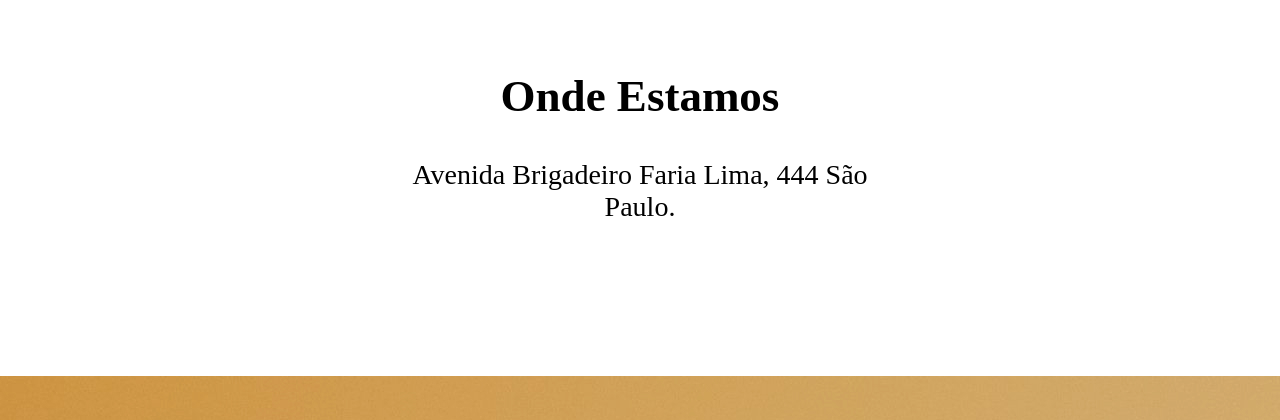
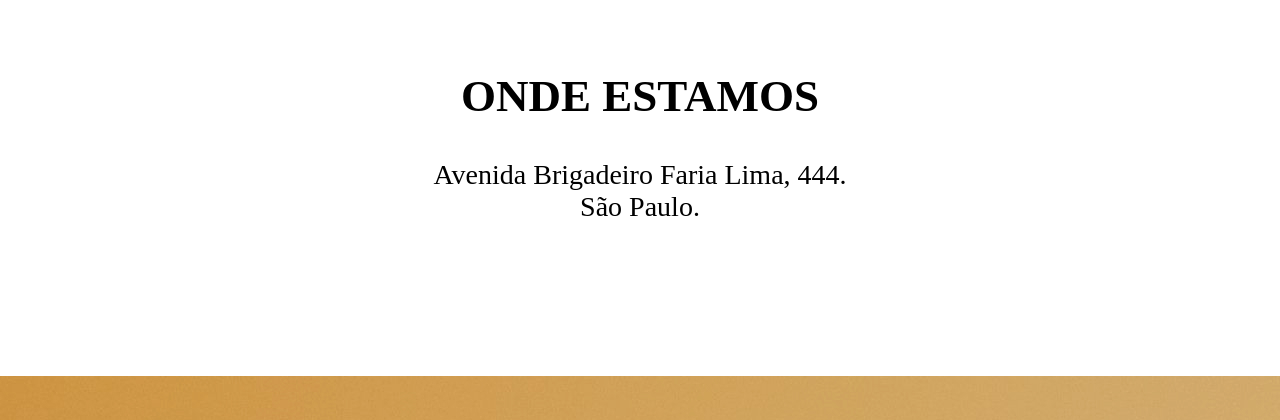
Before and after one commit to alinemozer/projeto-code-cafe, a plain HTML site: page index.html in a window 1280 px wide. Shown: the part 2388-2808 px from the top of the page. Drawn offline with Linux system fonts and the light colour scheme; a web font is replaced by a local one.

Commit message:
Ajustes no html e no responsivo.

```diff
--- a/index.html
+++ b/index.html
@@ -41,7 +41,7 @@
         <section class="secao-com-texto" id="quem-somos">
             <header>
                 <img src="/src/images/logo-secoes.png" alt="figura café">
-                <h2>Quem Somos</h2>
+                <h2>QUEM SOMOS</h2>
             </header>
             <p>Lorem ipsum dolor sit, amet consectetur adipisicing elit. Dolorem qui repellat deleniti consectetur laborum? Provident quia, corrupti quibusdam possimus est nesciunt, iusto magnam, dignissimos nam aliquid aut nobis adipisci soluta.
             </p>
@@ -57,9 +57,9 @@
         <section class="secao-com-texto onde-estamos" id="onde-estamos">
             <header>
                 <img src="/src/images/logo-secoes.png" alt="figura de café in natura">
-                <h2>Onde Estamos</h2>
+                <h2>ONDE ESTAMOS</h2>
             </header>
-            <p>Avenida Brigadeiro Faria Lima, 444 São Paulo.</p>
+            <p>Avenida Brigadeiro Faria Lima, 444. <br> São Paulo.</p>
         </section>
 
         <section class="contato" id="contato">
```
